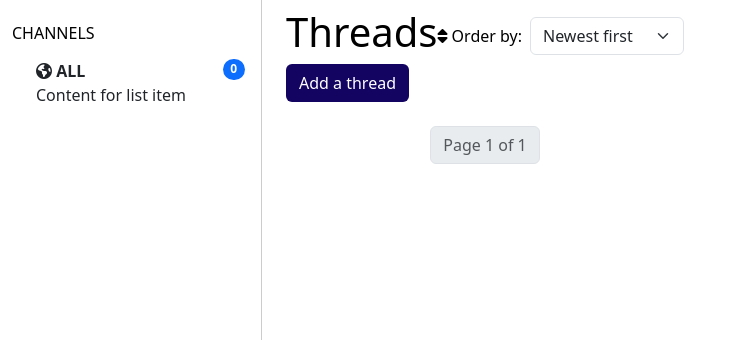
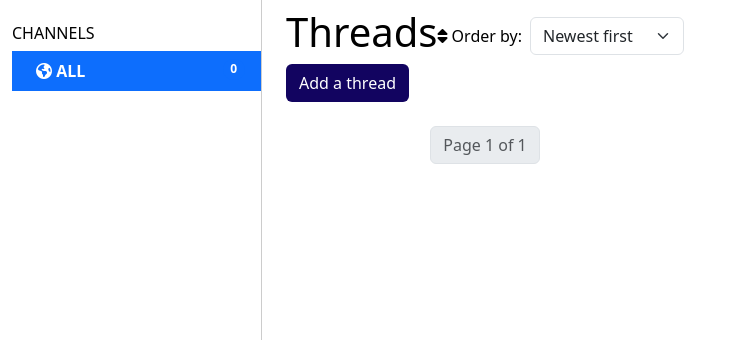
Before and after one commit to Camelia03/portofolio-project-4, a Django app: page / in a window 1280 px wide. Shown: the part 110-450 px from the top of the page, without its empty margins (0-735 px from the left). Run offline with Django 3.2, Linux system fonts and the light colour scheme; the visitor is signed in with stand-in values (Sample User, id 1); data that the repository does not hold is empty; some libraries are stand-ins or nearby versions.

Commit message:
Style sidebar and add link to channel

```diff
--- a/templates/index.html
+++ b/templates/index.html
@@ -9,28 +9,27 @@
   <div class="sidebar pt-4 me-4">
     <!-- Sidebar content goes here -->
     <h6>CHANNELS</h5>
-      <ol class="list-group list-group-flush">
-        <li class="list-group-item d-flex justify-content-between align-items-start">
+      <div class="list-group list-group-flush">
+        <a href="{% url 'index' %}" class="list-group-item d-flex justify-content-between align-items-start active">
           <div class="ms-2 me-auto">
             <div class="fw-bold">
               <i class="fa-solid fa-earth-americas"></i> ALL
             </div>
-            Content for list item
           </div>
           <span class="badge bg-primary rounded-pill">{{ paginator.count }}</span>
-        </li>
+        </a>
         {% for channel in channels %}
-        <li class="list-group-item d-flex justify-content-between align-items-start">
+        <a href="{% url 'channel_threads' channel.slug %}"
+          class="list-group-item d-flex justify-content-between align-items-start">
           <div class="ms-2 me-auto">
             <div class="fw-bold">
               <i class="fa-solid {{ channel.icon }}"></i> {{ channel.name }}
             </div>
-            Content for list item
           </div>
           <span class="badge bg-primary rounded-pill">{{ channel.threads.count }}</span>
-        </li>
+        </a>
         {% endfor %}
-      </ol>
+      </div>
 
   </div>
 
```
